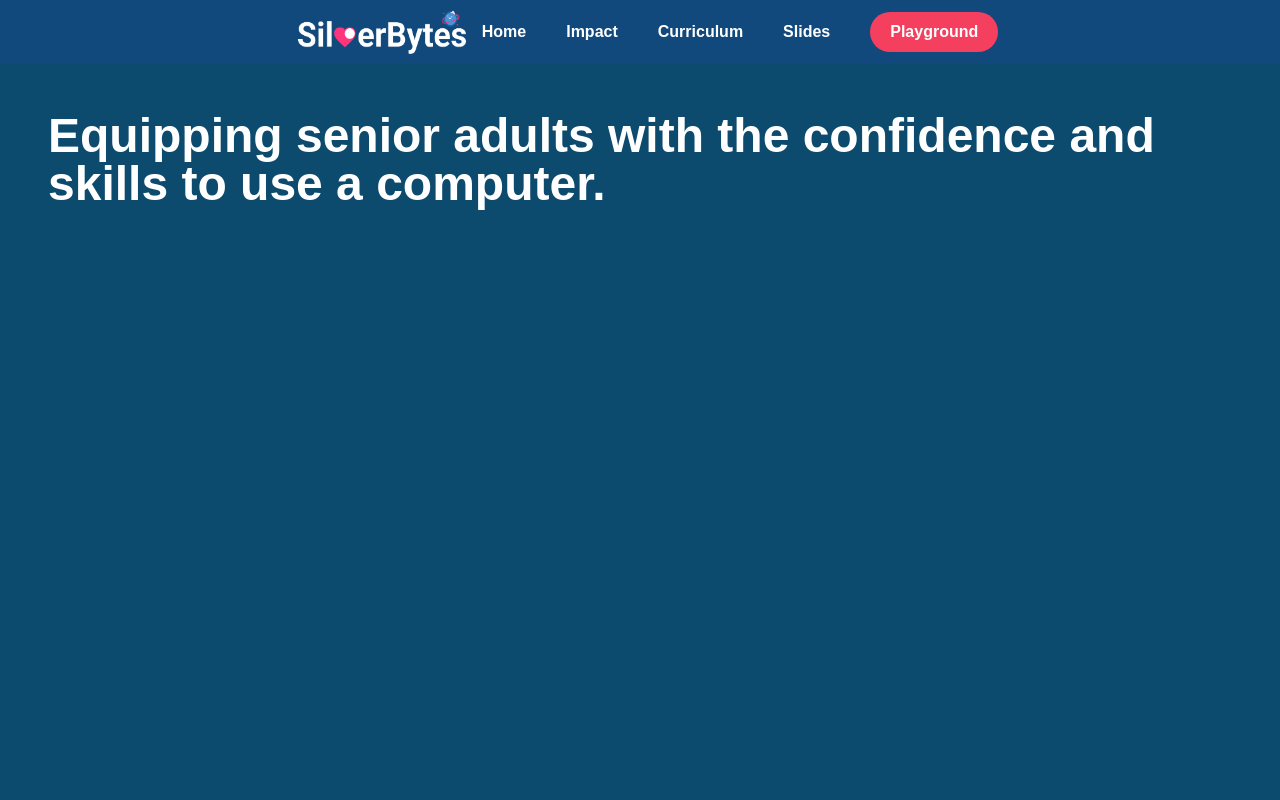
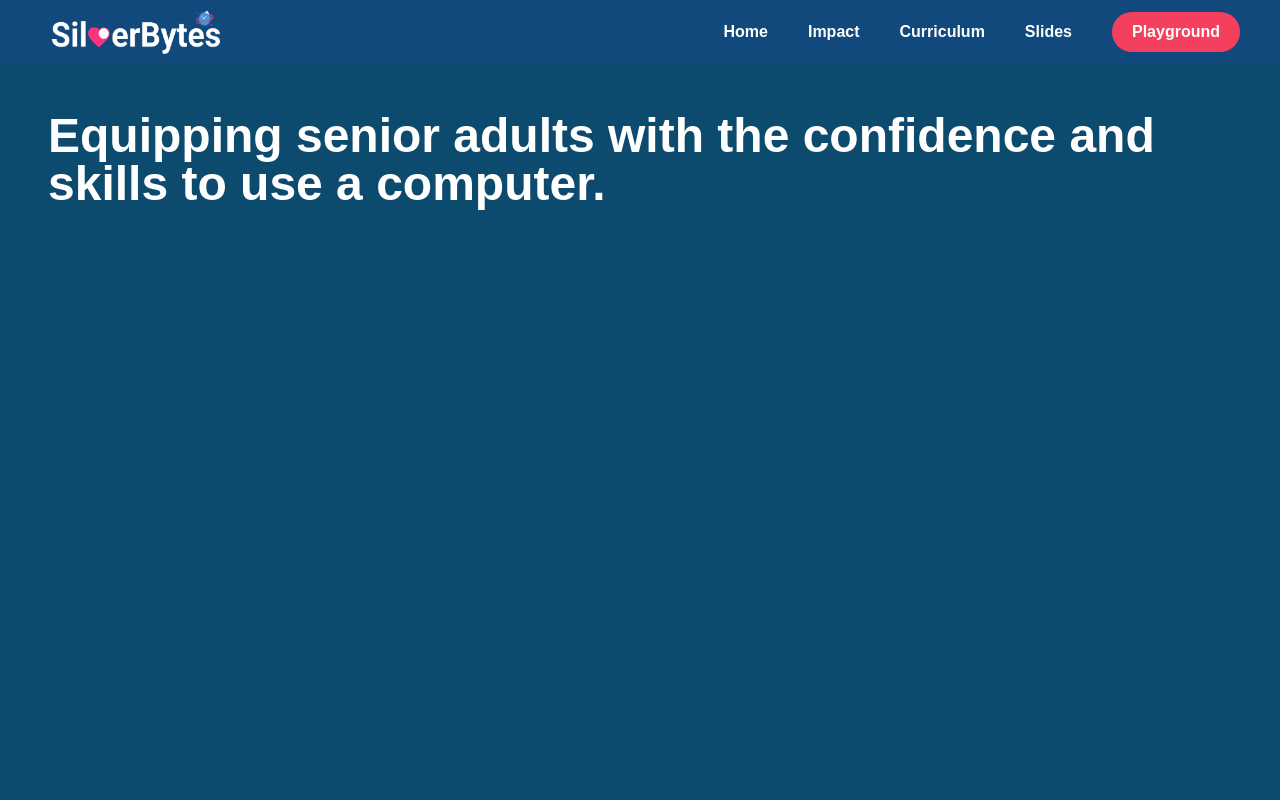
Before and after one commit to eugenetangkj/computereasylah, a Next.js app: page / in a window 1280 px wide. Shown: the top 800 px of the page. Built offline with nearby package versions, Linux system fonts and the light colour scheme.

Commit message:
fix navbar style

```diff
--- a/components/Navbar.tsx
+++ b/components/Navbar.tsx
@@ -6,13 +6,13 @@ import NextLink from "next/link";
 
 const Navbar = () => {
   return (
-    <nav className="flex justify-center items-center bg-dark-blue h-16">
+    <nav className="flex justify-between items-center bg-dark-blue h-16">
       <div className="">
         <NextLink href="">
-          <Image src={WhiteLogo} alt="Logo" className="w-48 h-11 m-1" />
+          <Image src={WhiteLogo} alt="Logo" className="w-48 h-11 ml-10" />
         </NextLink>
       </div>
-      <div className="text-white">
+      <div className="text-white mr-10">
         <ul className="list-none flex flex-row gap-x-10 items-center font-semibold">
           <li>
             <NextLink href="">Home</NextLink>
```
